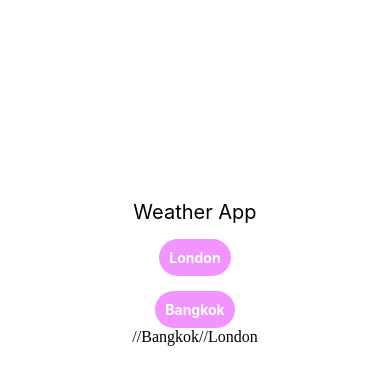
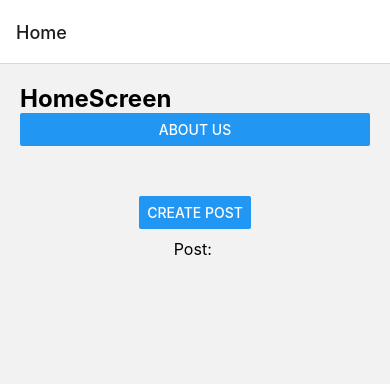
Before and after one commit to Nutthinun-526/ReactNativeTNI_2213111392, a React Native app: screen /Home in a window 390 px wide. Shown: the top 384 px of the page. Built offline with nearby package versions, Linux system fonts and the light colour scheme.

Commit message:
Practice2[31-08-2024]

```diff
--- a/App.tsx
+++ b/App.tsx
@@ -1,29 +1,23 @@
 import { View, Text } from 'react-native'
 import React from 'react'
-import FlatListcallBackend from './components/FlatListcallBackend'
-import NewsApp from './components/NewsApp'
-import { StatusBar } from 'expo-status-bar'
-import AxiosgetData from './components/AxiosgetData'
-import AxiosPostData from './components/AxiosgetData'
-import WeatherLondon from './components/WeatherLondon'
-import WeatherBangkok from './components/WeatherBangkok'
-import ModelExample from './components/ModelExample'
 
+import HomeScreen from './screens/HomeScreen';
+import AboutScreen from './screens/AboutScreen';
+import { createNativeStackNavigator } from '@react-navigation/native-stack';
+import { NavigationContainer } from '@react-navigation/native';
+import CreatePostScreens from './screens/CreatePostScreens';
 
+export default function App(): React.JSX.Element {
 
-const App = ():React.JSX.Element => {
+  const HomeStack = createNativeStackNavigator();
+
   return (
-    <View>
-      {/* <FlatListcallBackend/> */}
-      {/* <NewsApp/>
-      <StatusBar style="auto" /> */}
-      {/* <WeatherLondon/> */}
-      {/* <AxiosgetData/>
-      <AxiosPostData/> */}
-      {/* <WeatherBangkok/> */}
-      <ModelExample/>
-    </View>
+    <NavigationContainer>
+      <HomeStack.Navigator initialRouteName='Home'>
+        <HomeStack.Screen name='Home' component={HomeScreen}/>
+        <HomeStack.Screen name='About' component={AboutScreen}/>
+        <HomeStack.Screen name='CreatePOst' component={CreatePostScreens}/>
+      </HomeStack.Navigator>
+    </NavigationContainer>
   );
 };
-
-export default App
--- a/components/ModelExample.tsx
+++ b/components/ModelExample.tsx
@@ -1,12 +1,11 @@
-import { View, Text, Modal, StyleSheet, Pressable } from 'react-native';
-import React, { useState } from 'react';
-import WeatherBangkok from './WeatherBangkok';
-import WeatherLondon from './WeatherLondon';
+import { View, Text, Modal, StyleSheet, Pressable } from "react-native";
+import React, { useState } from "react";
+import WeatherBangkok from "./WeatherBangkok";
+import WeatherLondon from "./WeatherLondon";
 /* import { styles } from '../styles/styles'; */
 
 const ModelExample = (): React.JSX.Element => {
-    const [modalVisible1, setModalVisible1] = useState(false);
-    const [modalVisible2, setModalVisible2] = useState(false);
+  const [modalVisible, setModalVisible] = useState(false);
 
   return (
     <View style={styles.centeredView}>
@@ -14,58 +13,54 @@ const ModelExample = (): React.JSX.Element => {
       <Text style={styles.modalText}></Text>
       <Pressable
         style={[styles.button, styles.buttonOpen]}
-                onPress={() => setModalVisible1(true)}
+        onPress={() => setModalVisible(true)}
       >
         <Text style={styles.textStyle}>London</Text>
       </Pressable>
       <Text style={styles.modalText}></Text>
       <Pressable
         style={[styles.button, styles.buttonOpen]}
-                onPress={() => setModalVisible2(true)}
+        onPress={() => setModalVisible(true)}
       >
-
         <Text style={styles.textStyle}>Bangkok</Text>
       </Pressable>
-
-            //Bangkok
       <Modal
         animationType="slide"
         transparent={true}
-                visible={modalVisible1}
-                onRequestClose={() => setModalVisible1(!modalVisible1)}
+        visible={modalVisible}
+        onRequestClose={() => setModalVisible(!modalVisible)}
       >
         <View style={styles.centeredView}>
           <View style={styles.modalView}>
-                        <Text style={styles.modalText}></Text>
+            <Text style={styles.modalText}>Bangkok</Text>
             <Pressable
               style={[styles.buttonClose]}
-                            onPress={() => setModalVisible1(false)}
+              onPress={() => setModalVisible(false)}
             >
-                            <WeatherLondon/>
+              <WeatherBangkok />
             </Pressable>
           </View>
         </View>
       </Modal>
-
       //London
-            <Modal
+      {/* <Modal
                 animationType="slide"
                 transparent={true}
-                visible={modalVisible2}
-                onRequestClose={() => setModalVisible2(!modalVisible1)}
+                visible={modalVisible}
+                onRequestClose={() => setModalVisible(!modalVisible)}
             >
                 <View style={styles.centeredView}>
                     <View style={styles.modalView}>
-                        <Text style={styles.modalText}></Text>
+                        <Text style={styles.modalText}>London</Text>
                         <Pressable
                             style={[styles.buttonClose]}
-                            onPress={() => setModalVisible2(false)}
+                            onPress={() => setModalVisible(false)}
                         >
                             <WeatherBangkok/>
                         </Pressable>
                     </View>
                 </View>
-            </Modal>
+            </Modal> */}
     </View>
   );
 };
@@ -74,23 +69,23 @@ export default ModelExample;
 
 const styles = StyleSheet.create({
   centeredView: {
-        justifyContent: 'center',
-        alignItems: 'center',
+    justifyContent: "center",
+    alignItems: "center",
     marginTop: 100,
   },
-    text:{
-        justifyContent: 'center',
-        alignItems: 'center',
+  text: {
+    justifyContent: "center",
+    alignItems: "center",
     marginTop: 100,
     fontSize: 20,
   },
   modalView: {
     margin: 50,
-        backgroundColor: 'white',
+    backgroundColor: "white",
     borderRadius: 20,
     padding: 35,
-        alignItems: 'center',
-        shadowColor: '#000',
+    alignItems: "center",
+    shadowColor: "#000",
     shadowOffset: {
       width: 0,
       height: 2,
@@ -105,18 +100,18 @@ const styles = StyleSheet.create({
     elevation: 2,
   },
   buttonOpen: {
-        backgroundColor: '#F194FF',
+    backgroundColor: "#F194FF",
   },
   buttonClose: {
-        backgroundColor: '#2196F3',
+    backgroundColor: "#2196F3",
   },
   textStyle: {
-        color: 'white',
-        fontWeight: 'bold',
-        textAlign: 'center',
+    color: "white",
+    fontWeight: "bold",
+    textAlign: "center",
   },
   modalText: {
     marginBottom: 15,
-        textAlign: 'center',
+    textAlign: "center",
   },
 });
--- a/package.json
+++ b/package.json
@@ -9,11 +9,16 @@
     "web": "expo start --web"
   },
   "dependencies": {
+    "@react-navigation/native": "^6.1.18",
+    "@react-navigation/native-stack": "^6.11.0",
     "axios": "^1.7.5",
     "expo": "~51.0.18",
     "expo-status-bar": "~1.12.1",
     "react": "18.2.0",
     "react-native": "0.74.3",
+    "react-native-safe-area-context": "4.10.5",
+    "react-native-screens": "3.31.1",
+    "react-native-vector-icons": "^10.1.0",
     "save": "^2.9.0"
   },
   "devDependencies": {
--- /dev/null
+++ b/screens/AboutScreen.tsx
@@ -0,0 +1,59 @@
+import {
+  SafeAreaView,
+  StyleSheet,
+  Text,
+  Image,
+  View,
+  ImageBackground,
+} from "react-native";
+import React from "react";
+
+const AboutScreen = ({route}:any): React.JSX.Element => {
+  const {companyName, companyID} = route.params;
+
+  return (
+    <ImageBackground source={require('../assets/bg.png')} style={styles.bgImg}>
+      <SafeAreaView>
+        <Image
+          source={require("../assets/building.png")}
+          resizeMode="contain"
+          style={styles.myImage}
+        />
+        <Text>
+          {companyName} {companyID}
+        </Text>
+        <Image
+          source={{
+            uri: "https://www.google.com/url?sa=i&url=https%3A%2F%2Fpicjumbo.com%2Ffree-images%2Fnature%2F&psig=AOvVaw0Hhi73fCuwO37WdpNT6cPK&ust=1725160286332000&source=images&cd=vfe&opi=89978449&ved=0CBQQjRxqFwoTCODqvouhnogDFQAAAAAdAAAAABAE",
+          }}
+          style={styles.myImageNetwork}
+        />
+      </SafeAreaView>
+    </ImageBackground>
+  );
+};
+
+export default AboutScreen;
+
+const styles = StyleSheet.create({
+  container: {
+    flexDirection: "column",
+    justifyContent: "center",
+    alignItems: "center",
+  },
+  myImage: {
+    width: "100%",
+    height: 200,
+    marginTop: 20,
+  },
+  myImageNetwork: {
+    width: 50,
+    height: 50,
+    marginTop: 10,
+  },
+  bgImg:{
+    width :'100%',
+    height:'100%'
+  }
+
+});
--- /dev/null
+++ b/screens/CreatePostScreens.tsx
@@ -0,0 +1,31 @@
+import { StyleSheet, Text, View, Button, TextInput } from "react-native";
+import React from "react";
+import { useState } from "react";
+
+const CreatePostScreens = ({ navigation, route }: any): React.JSX.Element => {
+  const [postText, setPostText] = React.useState("");
+  return (
+    <>
+      <TextInput
+        multiline
+        placeholder="Tell something...?"
+        style={{ height: 200, padding: 10, backgroundColor: "white" }}
+        value={postText}
+        onChangeText={setPostText}
+      />
+      <Button
+        title="Done"
+        onPress={() => {
+          navigation.navigate({
+            name: "Home",
+            params: { post: postText },
+          });
+        }}
+      />
+    </>
+  );
+};
+
+export default CreatePostScreens;
+
+const styles = StyleSheet.create({});
--- /dev/null
+++ b/screens/HomeScreen.tsx
@@ -0,0 +1,51 @@
+import { Button, StyleSheet, Text, View } from "react-native";
+import React from "react";
+
+const HomeScreen = ({ navigation , route}: any): React.JSX.Element => {
+  const gotoAbout = () => {
+    navigation.navigate("About", {
+      companyName: "Thai-Nichi Institute of Technology",
+      companyID: 100,
+    });
+  };
+
+  return (
+    <View style={styles.container}>
+      <Text style={styles.header}>HomeScreen</Text>
+      <Button title="About us" onPress={gotoAbout} />
+      <View style={styles.postContainer}>
+        <Button
+        title="Create post"
+        onPress={() => navigation.navigate("CreatePost")}
+        />
+        <Text style={styles.postText}>Post: </Text>
+        <Text style={styles.postContent}>{route.params?.post}</Text>
+      </View>
+    </View>
+  );
+};
+
+export default HomeScreen;
+
+const styles = StyleSheet.create({
+  container: {
+    padding: 20,
+  },
+  header: {
+    fontSize: 24,
+    fontWeight: "bold",
+  },
+  postContainer: {
+    alignItems: "center",
+    justifyContent: "center",
+    marginTop: 50,
+  },
+  postText: {
+    margin: 10,
+    fontSize: 16,
+  },
+  postContent: {
+    color: "blue", // เปลี่ยนสีข้อความที่ถูกส่งกลับมา
+    fontWeight: "bold",
+  },
+});
```
Also changed, not shown: App5.tsx (added, +30 -0 lines), 1 other file (tests, documents, lock files or other folders). Lines whose indentation alone changed are shown as unchanged.
